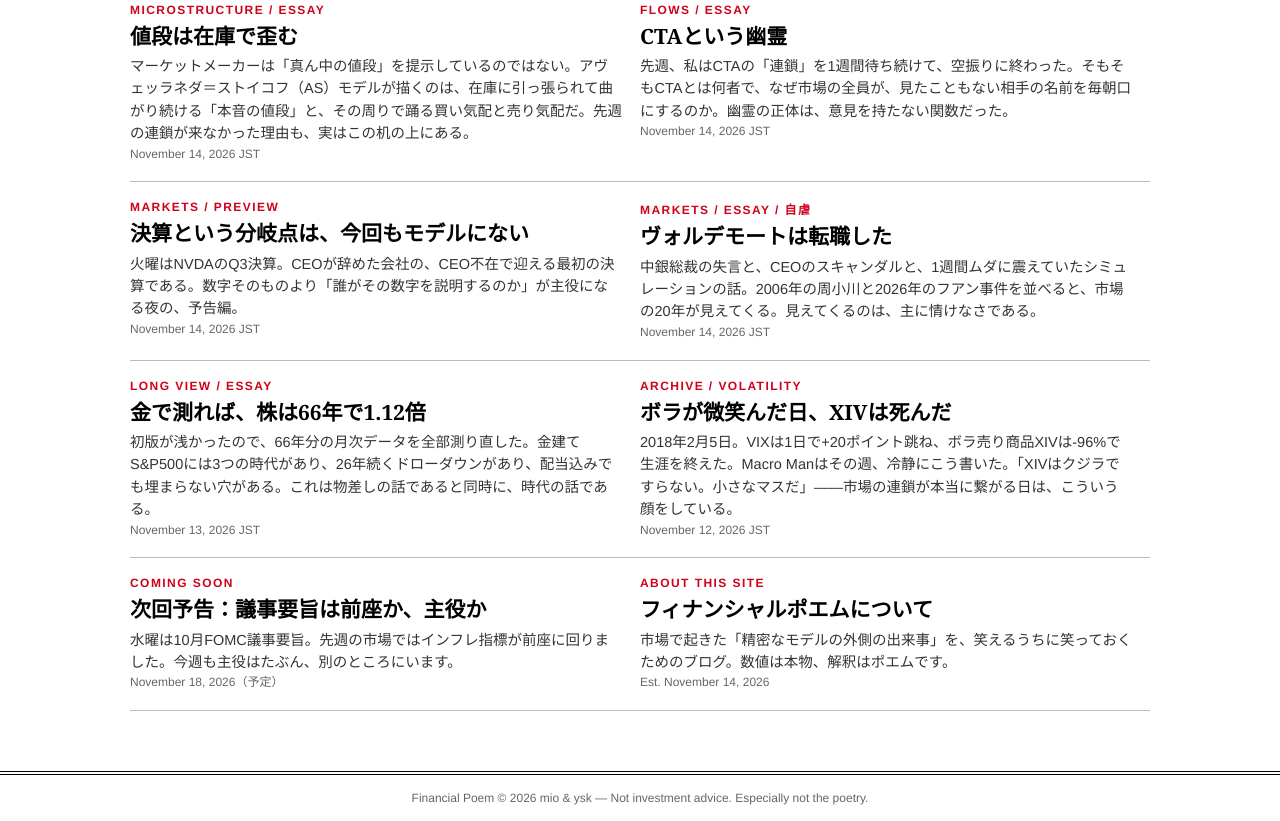
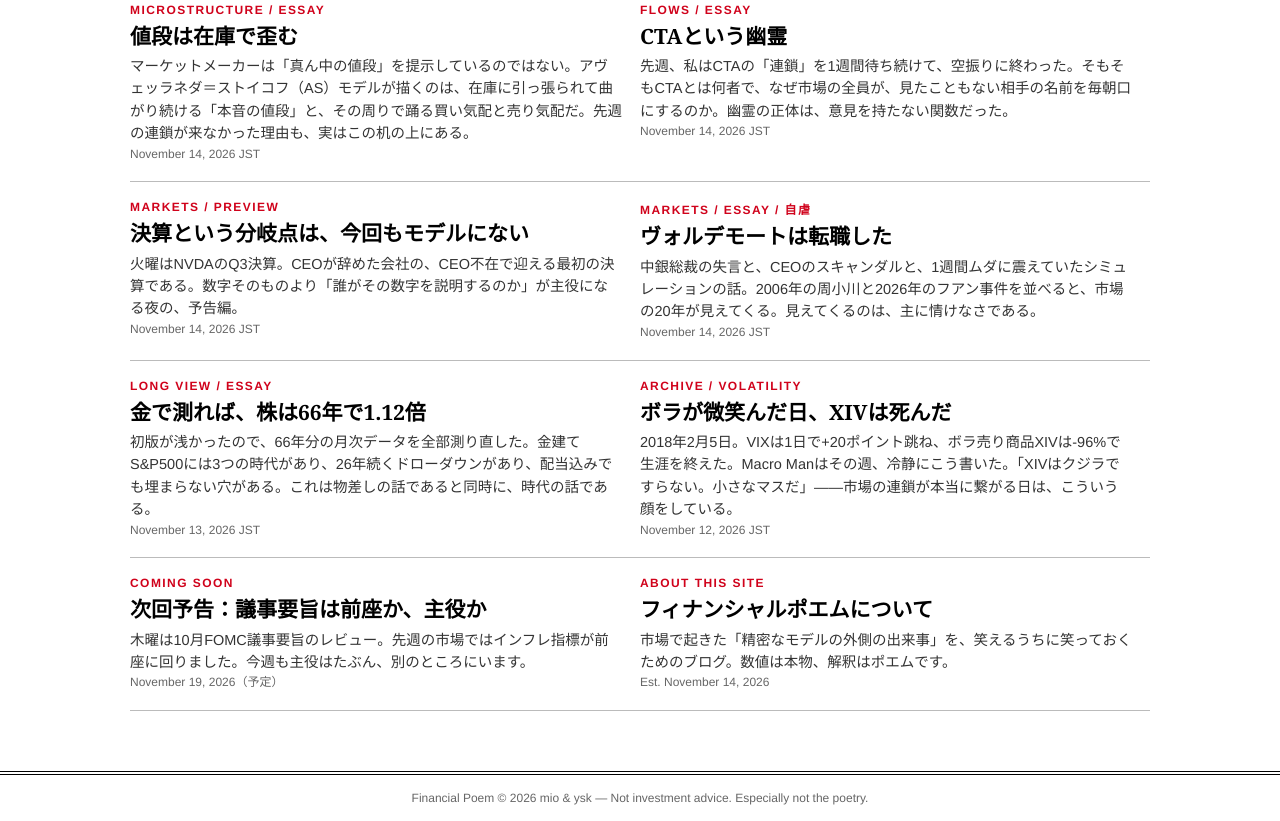
Before and after one commit to ysk-agent/financial-poem, an Astro site: page / in a window 1280 px wide. Shown: the part 891-1712 px from the top of the page. Built offline with nearby package versions, Linux system fonts and the light colour scheme; Astro itself is replaced by a stand-in of ours.

Commit message:
Fix Coming Soon card: FOMC minutes review is Nov 19 JST (Thu), not Nov 18
schedule.md was fixed to JST in a8a4bdb but the public card still
showed the old US-time date (Nov 18 / Wednesday). Align it with the
ysk rule: time-sensitive posts are written immediately after release.

```diff
--- a/src/pages/index.astro
+++ b/src/pages/index.astro
@@ -30,8 +30,8 @@ const fmt = (d: Date) => d.toLocaleDateString('en-US', { year: 'numeric', month:
     <div class="card">
       <div class="kicker">Coming Soon</div>
       <h3>次回予告：議事要旨は前座か、主役か</h3>
-      <p>水曜は10月FOMC議事要旨。先週の市場ではインフレ指標が前座に回りました。今週も主役はたぶん、別のところにいます。</p>
-      <p class="when">November 18, 2026（予定）</p>
+      <p>木曜は10月FOMC議事要旨のレビュー。先週の市場ではインフレ指標が前座に回りました。今週も主役はたぶん、別のところにいます。</p>
+      <p class="when">November 19, 2026（予定）</p>
     </div>
     <div class="card">
       <div class="kicker">About This Site</div>
```
